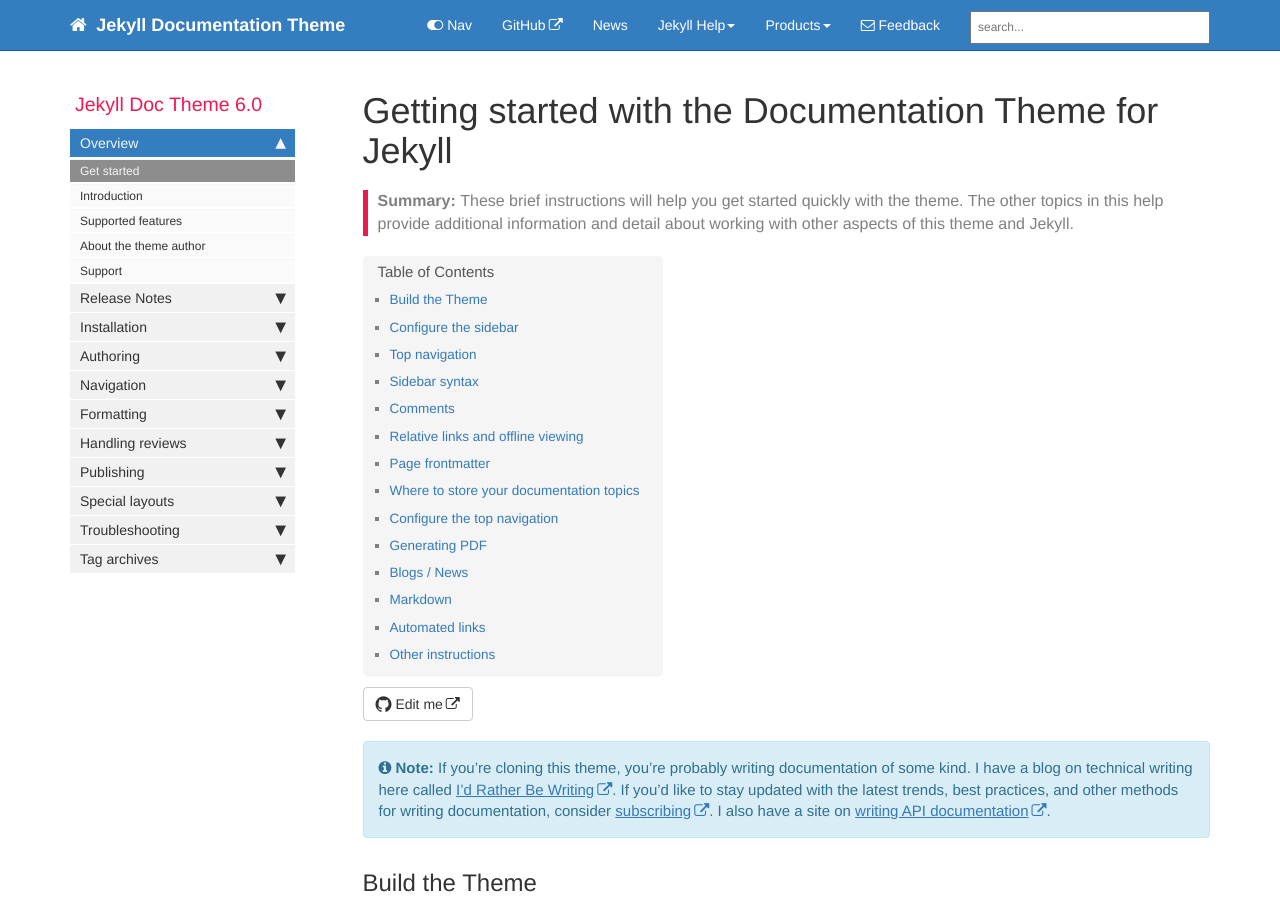
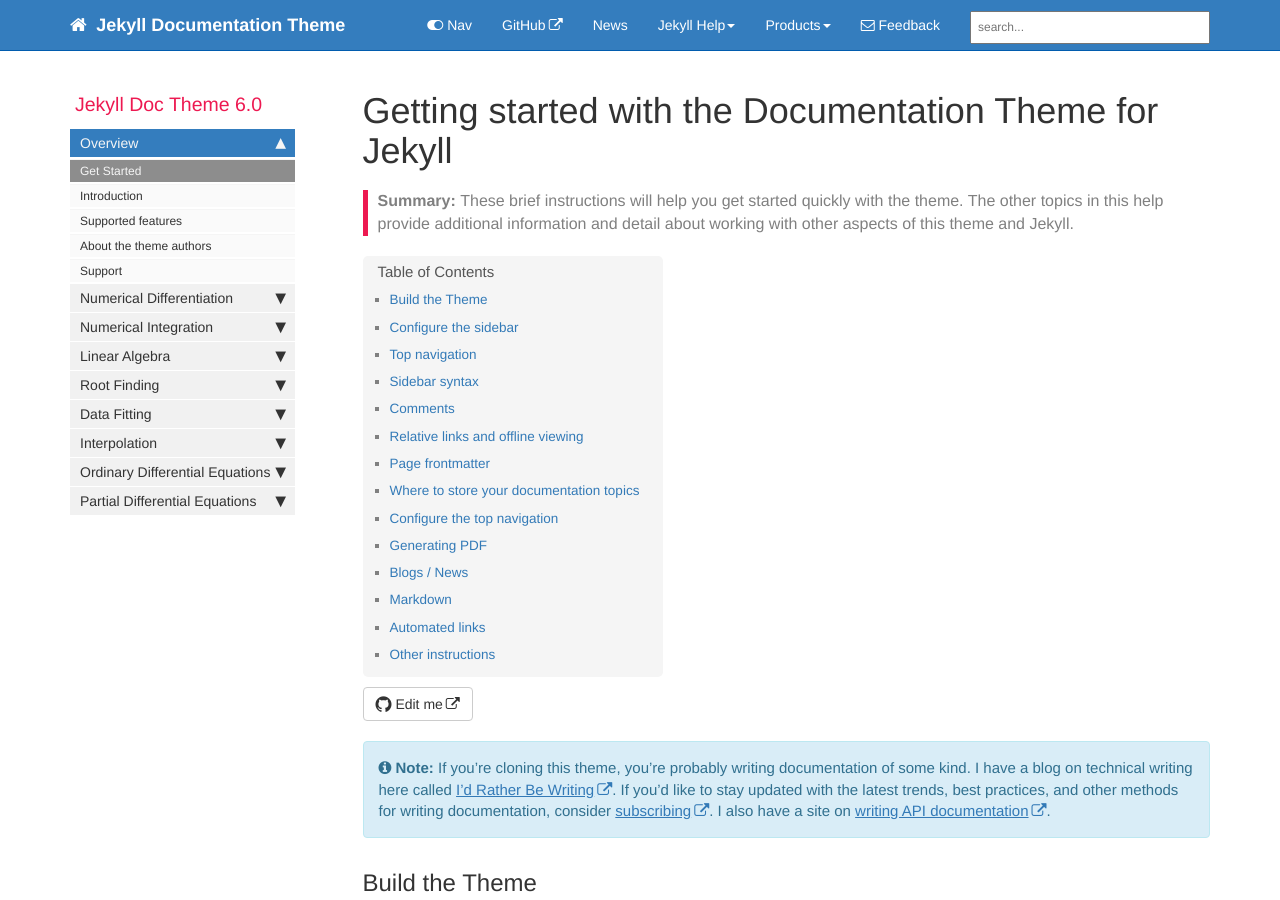
Before and after one commit to babaid/computational-physics, a Jekyll site: the page built from index.md, in a window 1280 px wide and 900 px high. Built offline with Jekyll 4.4.1, drawn with Linux system fonts in a browser that asks for light colours; comment, search, counter and statistics services are not loaded.

Commit message:
updated sidebar
Signed-off-by: Dezsö Babai <dezso.babai@tum.de>

```diff
--- a/_data/sidebars/mydoc_sidebar.yml
+++ b/_data/sidebars/mydoc_sidebar.yml
@@ -23,7 +23,7 @@
     output: web, pdf
     folderitems:
 
-    - title: Get started
+    - title: Get Started
       url: /index.html
       output: web, pdf
       type: homepage
@@ -36,7 +36,7 @@
       url: /mydoc_supported_features.html
       output: web, pdf
 
-    - title: About the theme author
+    - title: About the theme authors
       url: /mydoc_about.html
       output: web, pdf
 
@@ -44,7 +44,7 @@
       url: /mydoc_support.html
       output: web, pdf
 
-  - title: Release Notes
+  - title: Numerical Differentiation
     output: web, pdf
     folderitems:
 
@@ -56,7 +56,7 @@
       url: /mydoc_release_notes_50.html
       output: web, pdf
 
-  - title: Installation
+  - title: Numerical Integration
     output: web, pdf
     folderitems:
 
@@ -72,7 +72,7 @@
       url: /mydoc_install_jekyll_on_windows.html
       output: web, pdf
 
-  - title: Authoring
+  - title: Linear Algebra
     output: web, pdf
 
     folderitems:
@@ -108,7 +108,7 @@
       url: /mydoc_atom_text_editor.html
       output: web, pdf
 
-  - title: Navigation
+  - title: Root Finding
     output: web, pdf
 
     folderitems:
@@ -128,7 +128,7 @@
       url: /mydoc_series.html
       output: web, pdf
 
-  - title: Formatting
+  - title: Data Fitting
     output: web, pdf
 
     folderitems:
@@ -176,7 +176,7 @@
       url: /mydoc_workflow_maps.html
       output: web, pdf
 
-  - title: Handling reviews
+  - title: Interpolation
     output: web, pdf
 
     folderitems:
@@ -184,11 +184,8 @@
       url: /mydoc_commenting_on_files.html
       output: web, pdf
 
-#    - title: Git collaboration
-#      url: /mydoc_git_collaboration
-#      output: web, pdf
 
-  - title: Publishing
+  - title: Ordinary Differential Equations
     output: web, pdf
 
     folderitems:
@@ -224,7 +221,7 @@
       url: /mydoc_publishing_github_pages.html
       output: web, pdf
 
-  - title: Special layouts
+  - title: Partial Differential Equations
     output: web, pdf
 
     folderitems:
@@ -244,54 +241,4 @@
       url: /mydoc_shuffle.html
       output: web, pdf
 
-  - title: Troubleshooting
-    output: web, pdf
-
-    folderitems:
-
-    - title: Troubleshooting
-      url: /mydoc_troubleshooting.html
-      output: web, pdf
-
-  - title: Tag archives
-    output: web
-    folderitems:
-
-    - title: Tag archives overview
-      url: /mydoc_tag_archives_overview.html
-      output: web
-
-      subfolders:
-      - title: Tag archive pages
-        output: web
-        subfolderitems:
-
-        - title: Formatting pages
-          url: /tag_formatting.html
-          output: web
-
-        - title: Navigation pages
-          url: /tag_navigation.html
-          output: web
-
-        - title: Content types pages
-          url: /tag_content_types.html
-          output: web
-
-        - title: Publishing pages
-          url: /tag_publishing.html
-          output: web
-
-        - title: Special layout pages
-          url: /tag_special_layouts.html
-          output: web
-
-        - title: Collaboration pages
-          url: /tag_collaboration.html
-          output: web
-
-        - title: Troubleshooting pages
-          url: /tag_troubleshooting.html
-          output: web
-
 # Copyright 2021 Google LLC
```
